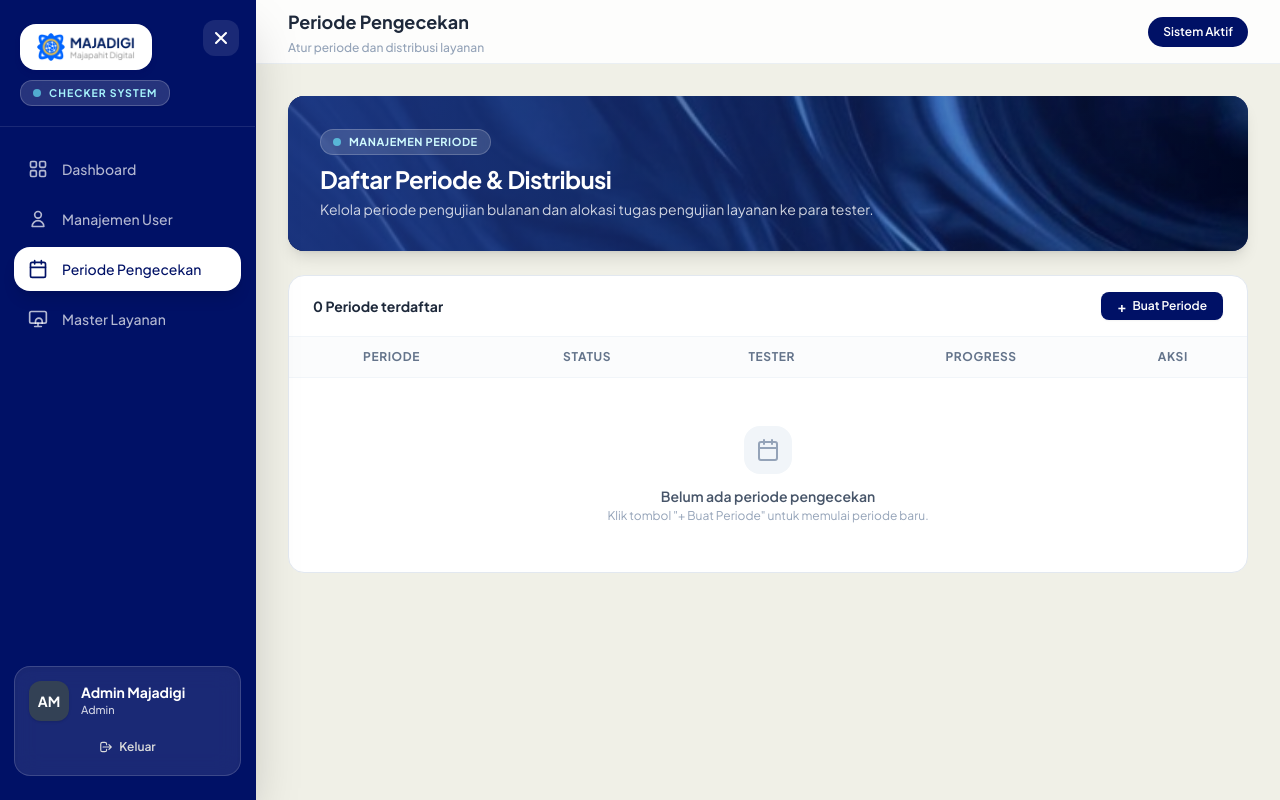
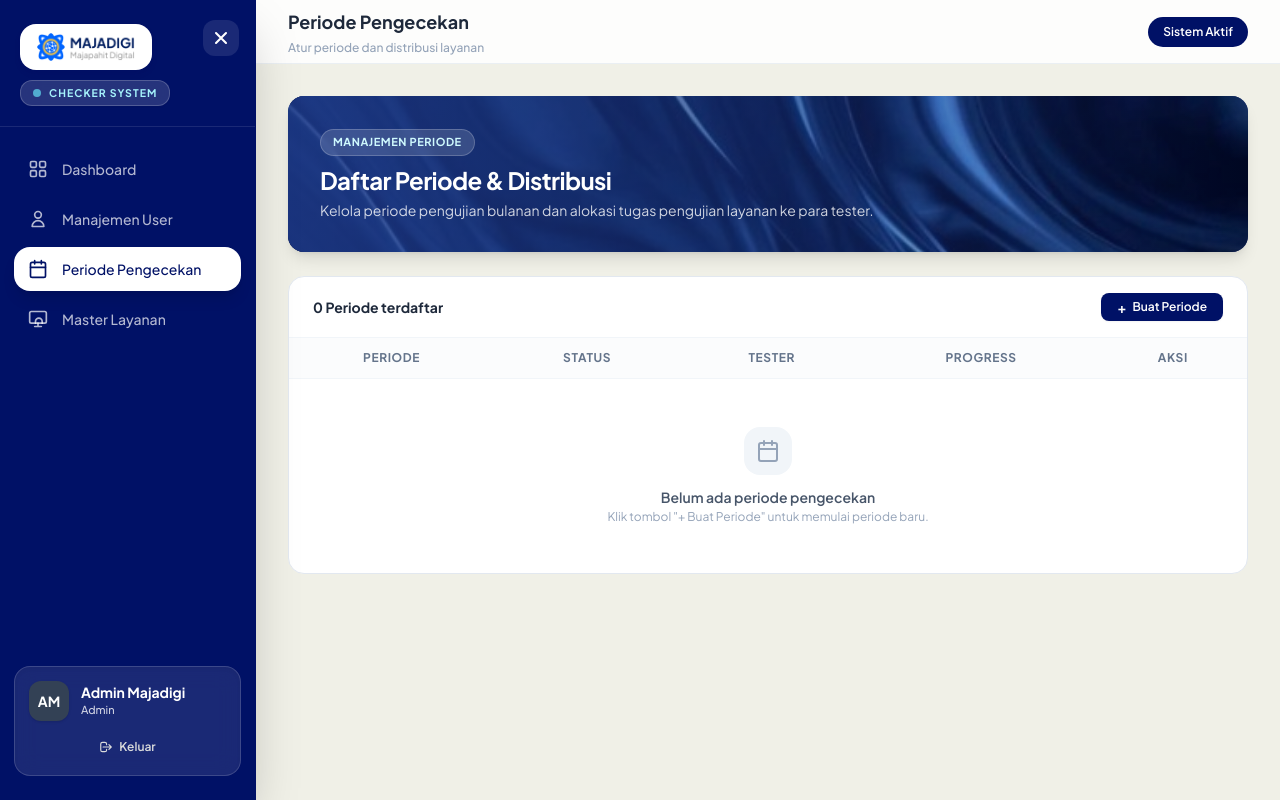
Before and after one commit to EvelinSA05/sistem-informasi-pengecekan-dan-monitoring-layanan-terpadu, a Laravel app: page /admin/periods in a window 1280 px wide. Run offline with Laravel 12, Linux system fonts and the light colour scheme; a user stored in the database is signed in; data comes from the database, SQL or seed files in the repository; data that the repository does not hold is empty; style sheets or scripts are compiled from the project's sources; some libraries are stand-ins or nearby versions.

Commit message:
style: remove banner and status badge dots in Admin Periods Index

```diff
--- a/resources/js/Pages/Admin/Periods/Index.vue
+++ b/resources/js/Pages/Admin/Periods/Index.vue
@@ -220,8 +220,7 @@ function togglePeriodStatus(period) {
       <div class="absolute inset-0 opacity-70 bg-cover bg-center" style="background-image: url('/images/banner_1.jpg');"></div>
       <div class="absolute inset-0 bg-gradient-to-r from-[#1e3a8a]/85 via-[#1e3a8a]/45 to-transparent pointer-events-none"></div>
       <div class="relative z-10">
-        <div class="inline-flex items-center gap-2 px-3 py-1 rounded-full bg-white/15 border border-white/20 mb-2 text-[11px] font-bold tracking-wider uppercase text-cyan-100 backdrop-blur-sm">
-          <span class="w-2 h-2 rounded-full bg-cyan-300 animate-pulse"></span>
+        <div class="inline-flex items-center px-3 py-1 rounded-full bg-white/15 border border-white/20 mb-2 text-[11px] font-bold tracking-wider uppercase text-cyan-100 backdrop-blur-sm">
           Manajemen Periode
         </div>
         <h2 class="text-xl sm:text-2xl font-bold text-white tracking-tight">Daftar Periode & Distribusi</h2>
@@ -296,12 +295,8 @@ function togglePeriodStatus(period) {
  <!-- Status Badge -->
  <td class="px-5 py-3.5 text-center">
  <span
- :class="[ 'inline-flex items-center gap-1.5 px-2.5 py-1 rounded-full text-xs font-bold uppercase tracking-wider', period.status === 'proses' ? 'bg-primary text-white shadow-sm' : 'bg-slate-100 text-slate-500 border border-slate-200/80' ]"
+ :class="[ 'inline-flex items-center px-2.5 py-1 rounded-full text-xs font-bold uppercase tracking-wider', period.status === 'proses' ? 'bg-primary text-white shadow-sm' : 'bg-slate-100 text-slate-500 border border-slate-200/80' ]"
  >
- <span
- class="w-1.5 h-1.5 rounded-full"
- :class="period.status === 'proses' ? 'bg-cyan-300 animate-pulse' : 'bg-slate-400'"
- ></span>
  {{ period.status === 'proses' ? 'Aktif' : 'Nonaktif' }}
  </span>
  </td>
```
